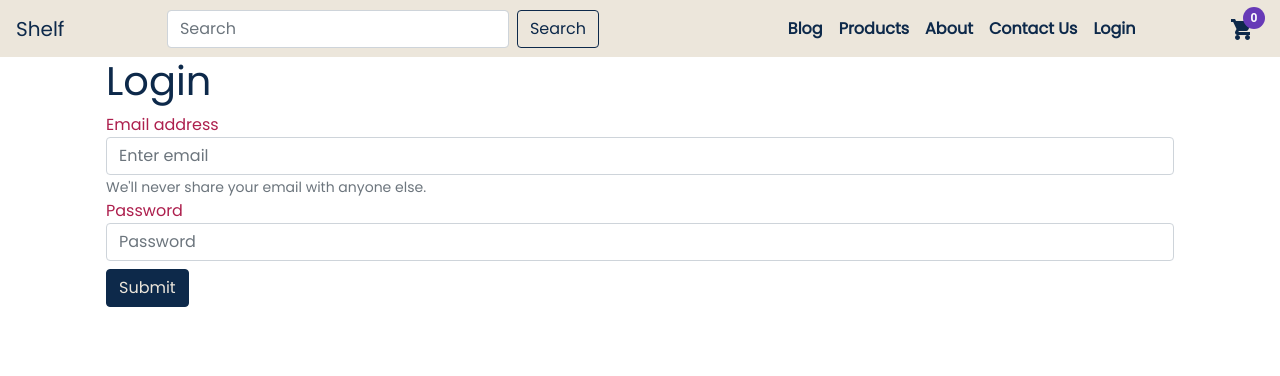
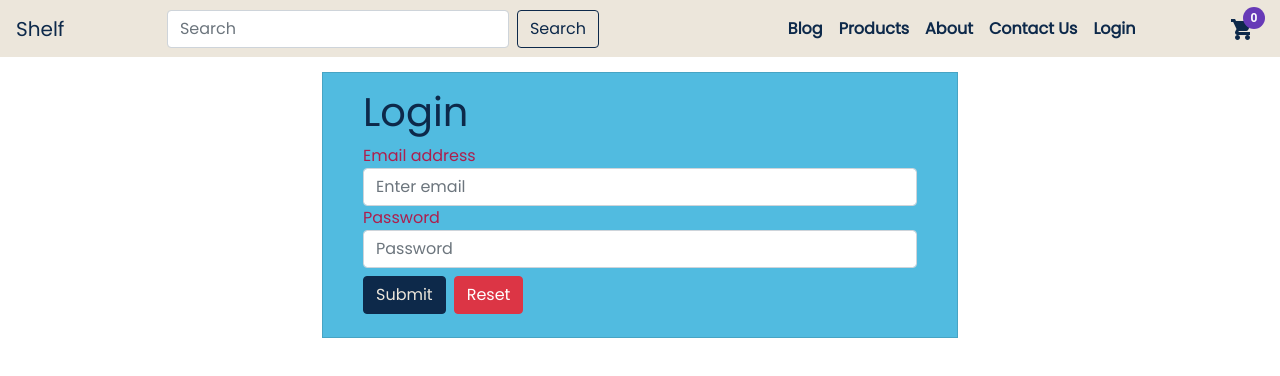
Before and after one commit to floydfdes/app-ecommerce, an Angular app: page /login in a window 1280 px wide. Shown: the top 376 px of the page. Built offline with nearby package versions, Linux system fonts and the light colour scheme.

Commit message:
Login form improvements.

```diff
--- a/src/app/login/login.component.html
+++ b/src/app/login/login.component.html
@@ -1,5 +1,6 @@
 <div class="container">
-  <div class="px-4">
+  <div class="login-container">
+    <div class="login-form card">
       <form [formGroup]="loginForm" (ngSubmit)="onSubmit()" novalidate>
         <h1 class="font-pri">Login</h1>
         <div class="form-group">
@@ -12,10 +13,13 @@
             aria-describedby="emailHelp"
             placeholder="Enter email"
           />
-        <small id="emailHelp" class="form-text text-muted"
-          >We'll never share your email with anyone else.</small
+
+          <div
+            class="text-danger"
+            *ngIf="
+              !email?.valid && (email?.dirty || email?.touched || isSubmitted)
+            "
           >
-        <div *ngIf="!email?.valid && (email?.dirty || email?.touched)">
             <div [hidden]="!email.errors.required">Email is required</div>
             <div [hidden]="!email.errors.email">Email is not valid</div>
           </div>
@@ -29,7 +33,13 @@
             id="exampleInputPassword1"
             placeholder="Password"
           />
-        <div *ngIf="!password?.valid && (password?.dirty || password?.touched)">
+          <div
+            class="text-danger"
+            *ngIf="
+              !password?.valid &&
+              (password?.dirty || password?.touched || isSubmitted)
+            "
+          >
             <div [hidden]="!password.errors.required">Password is required</div>
             <div [hidden]="!password.errors.minlength">
               password must be minimum 6 characters
@@ -38,6 +48,10 @@
         </div>
 
         <button type="submit" class="btn btn-pri my-2">Submit</button>
+        <button (click)="resetForm()" type="button" class="btn btn-danger m-2">
+          Reset
+        </button>
       </form>
     </div>
   </div>
+</div>
--- a/src/app/login/login.component.scss
+++ b/src/app/login/login.component.scss
@@ -0,0 +1,20 @@
+.login {
+  &-container {
+    padding: 5px 1rem;
+  }
+  &-form {
+    padding: 40px 40px;
+    background-color: var(--third-color);
+    border-radius: 0;
+  }
+}
+@media screen and (min-width: 1024px) {
+  .login {
+    &-container {
+      padding: 15px 15rem;
+    }
+    &-form {
+      padding: 15px 40px;
+    }
+  }
+}
--- a/src/app/login/login.component.ts
+++ b/src/app/login/login.component.ts
@@ -17,6 +17,7 @@ export class LoginComponent implements OnInit {
     email: 'floyd@gmail.com',
     password: 'floyd123',
   };
+  isSubmitted: boolean = false;
   constructor(private fB: FormBuilder) {}
 
   ngOnInit(): void {
@@ -26,7 +27,7 @@ export class LoginComponent implements OnInit {
     });
   }
   onSubmit() {
-    console.log(this.loginForm);
+    this.isSubmitted = true;
     if (
       this.loginForm.get('email').value == this.validCred.email &&
       this.loginForm.get('password').value == this.validCred.password
@@ -43,4 +44,7 @@ export class LoginComponent implements OnInit {
   get password() {
     return this.loginForm.get('password');
   }
+  resetForm() {
+    this.loginForm.reset();
+  }
 }
```
Lines whose indentation alone changed are shown as unchanged.
